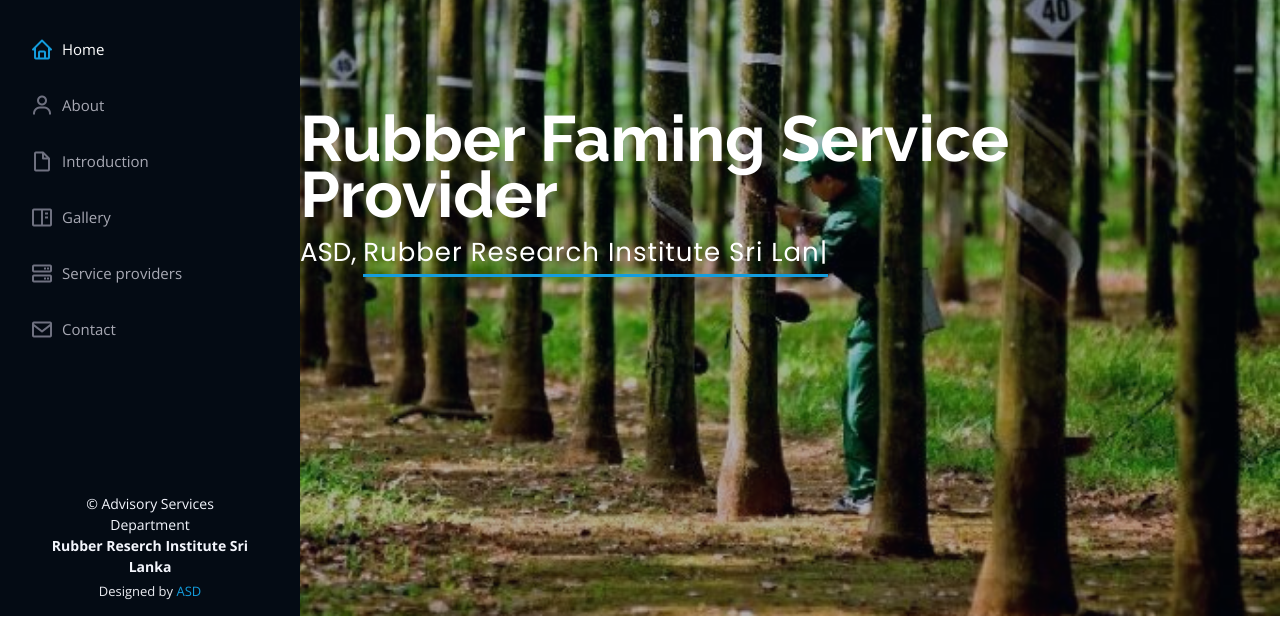
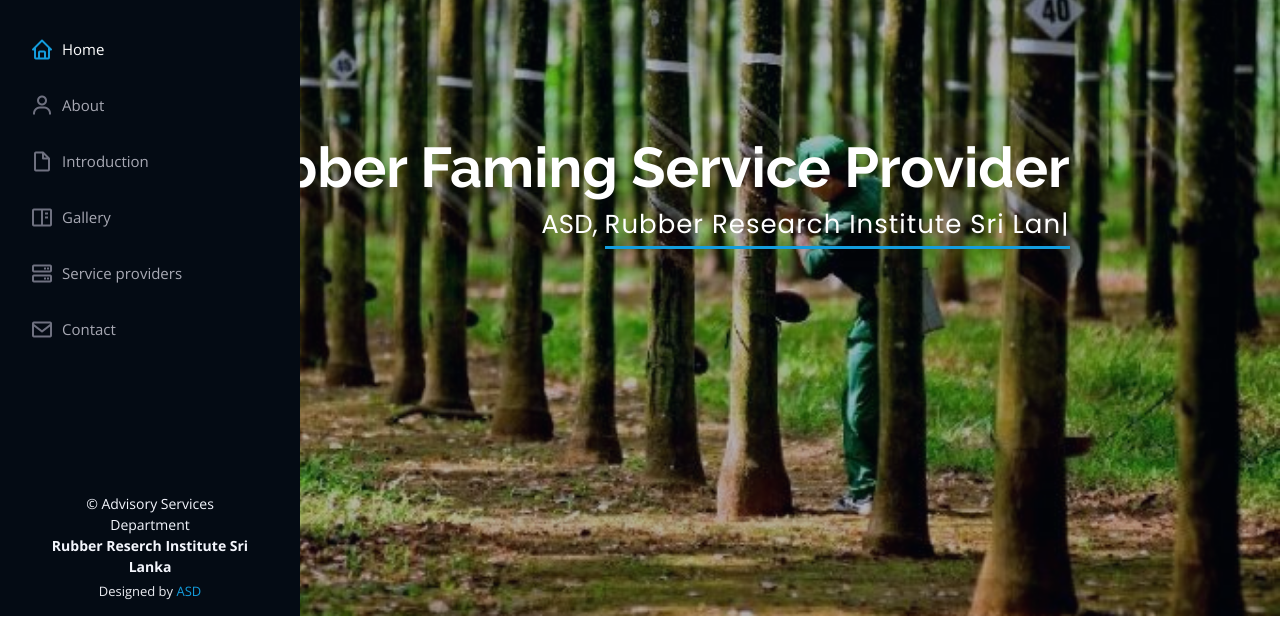
Before and after one commit to mksameera89/rfsp, a plain HTML site: page index.html in a window 1280 px wide. Shown: the part 184-802 px from the top of the page. Drawn offline with nearby package versions, Linux system fonts and the light colour scheme.

Commit message:
topic chenge

```diff
--- a/assets/css/style.css
+++ b/assets/css/style.css
@@ -264,7 +264,7 @@ h6 {
 
 #hero h1 {
   margin: 0 0 10px 0;
-  font-size: 64px;
+  font-size: 56px;
   font-weight: 700;
   line-height: 56px;
   color: #fff;
--- a/index.html
+++ b/index.html
@@ -73,8 +73,8 @@
   <!-- ======= Hero Section ======= -->
   <section id="hero" class="d-flex flex-column justify-content-center align-items-center">
     <div class="hero-container" data-aos="fade-in">
-      <h1 style="padding-left: 300px;">Rubber Faming Service Provider</h1>
-      <p style="padding-left: 300px;">ASD, <span class="typed" data-typed-items="Rubber Research Institute Sri Lanka"></span></p>
+      <h1 style="text-align: right;">Rubber Faming Service Provider</h1>
+      <p style="text-align: right;">ASD, <span class="typed" data-typed-items="Rubber Research Institute Sri Lanka"></span></p>
     </div>
   </section><!-- End Hero -->
 
```
